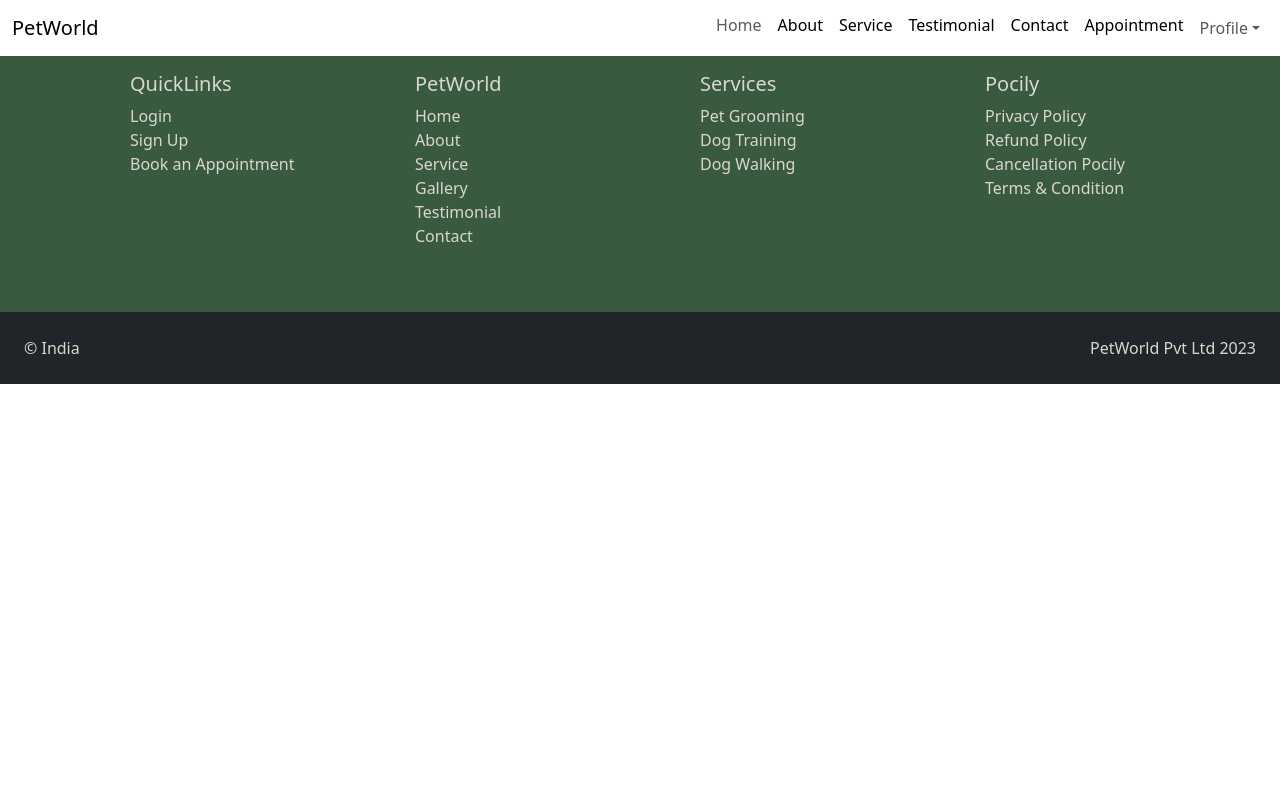
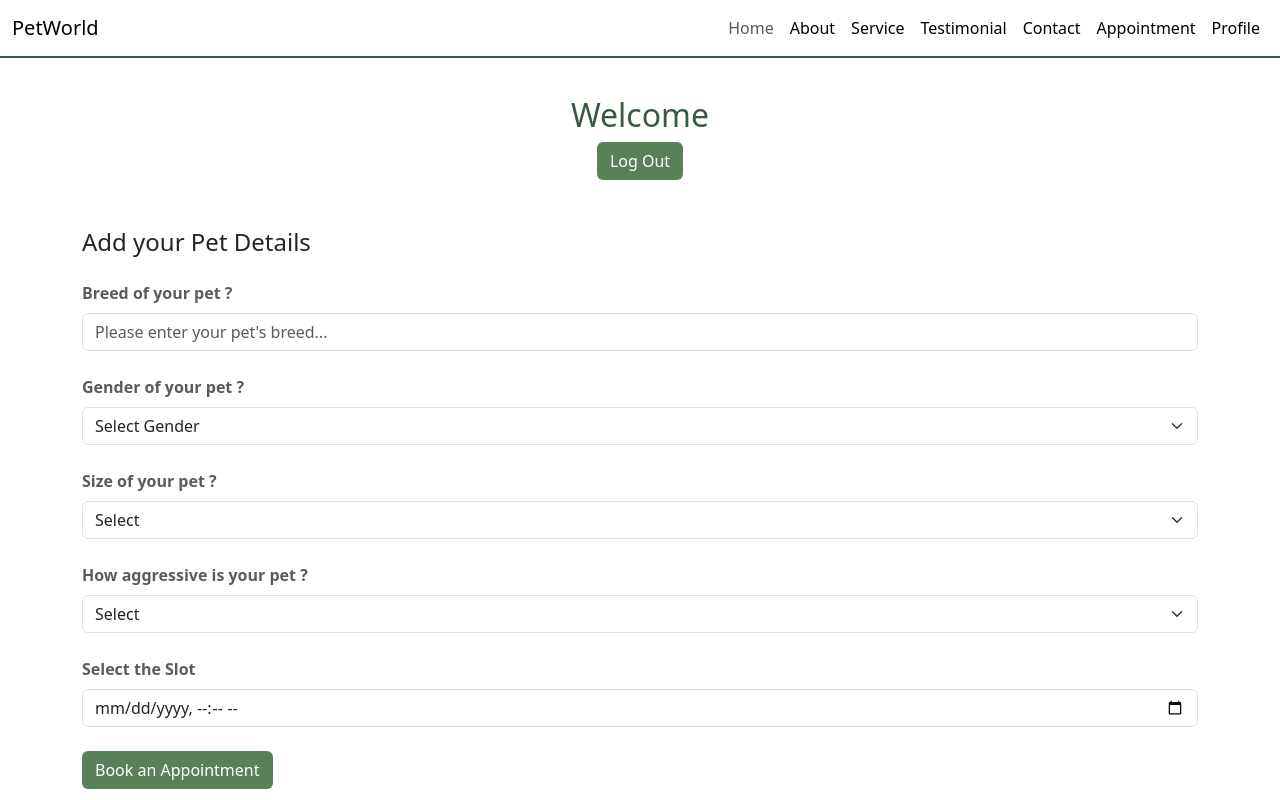
Before and after one commit to Lavanya-Sathya/PetWorld, a React (Vite) app: page /user in a window 1280 px wide. Shown: the top 800 px of the page. Built offline with nearby package versions, Linux system fonts and the light colour scheme; no server answers; the database is empty; sample sign-in values are in the browser's storage.

Commit message:
appointment-added

```diff
--- a/src/components/Header/Header.jsx
+++ b/src/components/Header/Header.jsx
@@ -1,13 +1,7 @@
 import React from "react";
-import { NavLink, Link, useNavigate } from "react-router-dom";
+import { NavLink, Link } from "react-router-dom";
 const Header = () => {
-  const navigate = useNavigate();
   const userId = JSON.parse(sessionStorage.getItem("Token"));
-  const handleLogOut = () => {
-    sessionStorage.removeItem("Token");
-    alert("Logged Out Successfully");
-    navigate("/");
-  };
   return (
     <nav
       className="navbar navbar-expand-lg navbar-light fixed-top"
@@ -59,32 +53,9 @@ const Header = () => {
               Appointment
             </NavLink>
             {userId ? (
-              <>
-                <li class="nav-item dropdown">
-                  <Link
-                    class="nav-link dropdown-toggle"
-                    to="/user"
-                    id="navbarDropdown"
-                    role="button"
-                    data-bs-toggle="dropdown"
-                    aria-expanded="false"
-                  >
-                    Profile
-                  </Link>
-                  <ul class="dropdown-menu" aria-labelledby="navbarDropdown">
-                    <li>
-                      <Link class="dropdown-item" to="/user">
-                        UserName
-                      </Link>
-                    </li>
-                    <li>
-                      <Link class="dropdown-item" onClick={handleLogOut}>
-                        Log Out
-                      </Link>
-                    </li>
-                  </ul>
-                </li>
-              </>
+              <NavLink className="nav-link linkHeader" to="/user">
+                Profile
+              </NavLink>
             ) : (
               <NavLink className="nav-link linkHeader" to="/login">
                 Login
--- a/src/components/Testimonial/Testimonial.jsx
+++ b/src/components/Testimonial/Testimonial.jsx
@@ -111,7 +111,7 @@ const Testimonial = () => {
             data-bs-slide="prev"
           >
             <span aria-hidden="true">
-              <i class="bi bi-chevron-left text-dark fs-5"></i>
+              <i className="bi bi-chevron-left text-dark fs-5"></i>
             </span>
             <span className="visually-hidden text-dark">Previous</span>
           </button>
@@ -122,7 +122,7 @@ const Testimonial = () => {
             data-bs-slide="next"
           >
             <span aria-hidden="true">
-              <i class="bi bi-chevron-right text-dark fs-5"></i>
+              <i className="bi bi-chevron-right text-dark fs-5"></i>
             </span>
             <span className="visually-hidden">Next</span>
           </button>
--- a/src/index.scss
+++ b/src/index.css
@@ -3,20 +3,20 @@ body {
   padding: 0;
   box-sizing: border-box;
 }
-$color1: #dad7cd;
+/* $color1: #dad7cd;
 $color2: #588157;
 $color3: #a3b18a;
-$color4: #3a5a40;
+$color4: #3a5a40; */
 
 .heading {
-  color: $color4;
+  color: #3a5a40;
 }
 .subHeading {
-  color: $color2;
+  color: #588157;
 }
 .custom-dark {
-  background-color: $color4;
-  color: $color1;
+  background-color: #3a5a40;
+  color: #dad7cd;
 }
 .linkHeader {
   padding: 5px 3px;
@@ -24,27 +24,27 @@ $color4: #3a5a40;
   cursor: pointer;
 }
 .linkHeader:hover {
-  border: 1px solid $color2;
-  color: $color1;
+  border: 1px solid #588157;
+  color: #dad7cd;
 }
 
 .btnCarousel1 {
   color: white;
-  background-color: $color2;
+  background-color: #588157;
 }
 .btnCarousel1:hover {
-  background-color: $color4;
+  background-color: #3a5a40;
   color: white;
 }
 input:focus {
   outline: none !important;
 }
-// Card shadow
+/* // Card shadow */
 .card {
   box-shadow: 0 4px 8px 0 rgba(0, 0, 0, 0.2), 0 6px 10px 0 rgba(0, 0, 0, 0.19);
 }
 
-// Login and signup page
+/* // Login and signup page */
 .displaySign {
   display: block;
 }
--- a/src/main.jsx
+++ b/src/main.jsx
@@ -1,7 +1,7 @@
 import React from "react";
 import ReactDOM from "react-dom/client";
 import App from "./App.jsx";
-import "./index.scss";
+import "./index.css";
 
 ReactDOM.createRoot(document.getElementById("root")).render(
   <React.StrictMode>
--- a/src/pages/UserHome.jsx
+++ b/src/pages/UserHome.jsx
@@ -1,16 +1,195 @@
-import React, { useEffect } from "react";
+import React, { useState, useEffect } from "react";
 import { useNavigate } from "react-router-dom";
+import { db } from "../components/Firebase/Firebase";
+import {
+  collection,
+  onSnapshot,
+  query,
+  where,
+  addDoc,
+} from "firebase/firestore";
+
 const UserHome = () => {
   const navigate = useNavigate();
+
+  // To store current user information
+  const [user, setUser] = useState(null);
+  const userId = JSON.parse(sessionStorage.getItem("Token"));
   useEffect(() => {
     // authorization not provided to home page if the token is expired
-    const userId = JSON.parse(sessionStorage.getItem("Token"));
     if (!userId) {
       alert("Session Expired.Please Log in again to continue");
       navigate("/");
     }
+    // Fetch the current user data from the firebase
+    const fetchUserData = async () => {
+      try {
+        const snapshot = await onSnapshot(
+          query(collection(db, "users"), where("uid", "==", userId)),
+          (querySnapshot) => {
+            // const postsArray = [];
+            querySnapshot.forEach((doc) => {
+              // console.log(doc.id, " => ", doc.data());
+              setUser({ id: doc.id, data: doc.data() });
+            });
+            console.log(user);
+          }
+        );
+      } catch (error) {
+        console.error("Error fetching user data:", error);
+      }
+    };
+    fetchUserData();
   }, []);
-  return <div className="container">UserHome</div>;
+  // logout from the current user session
+  const handleLogOut = (e) => {
+    e.preventDefault();
+    const confirmLogOut = confirm("Are you sure you want to Log Out?");
+    if (confirmLogOut) {
+      sessionStorage.removeItem("Token");
+      alert("Logged Out Successfully");
+      navigate("/");
+    }
+  };
+
+  const [breed, setBreed] = useState(null);
+  const [gender, setGender] = useState(null);
+  const [size, setSize] = useState(null);
+  const [aggressive, setAggressive] = useState(null);
+  const [dateTime, setDateTime] = useState(null);
+
+  const handleAppointment = () => {
+    try {
+      addDoc(collection(db, "pets"), {
+        uid: userId,
+        breed: breed,
+        gender: gender,
+        size: size,
+        aggressive: aggressive,
+        dateTime: dateTime,
+      });
+      alert("You have booked your appointment successfully");
+    } catch (error) {
+      // const errorCode = error.code;
+      // const errorMessage = error.message;
+      // ..
+      alert(error.message);
+    }
+  };
+  return (
+    <div className="container my-5">
+      <h2 className="text-center pt-5 heading">
+        Welcome {user?.data?.username}
+      </h2>
+      <div className="w-100 pb-5 d-flex justify-content-ceneter">
+        <button
+          className="btn btnCarousel1 w-40 "
+          style={{ margin: "auto" }}
+          onClick={(e) => handleLogOut(e)}
+        >
+          Log Out
+        </button>
+      </div>
+      <h4>Add your Pet Details</h4>
+      <div className="mt-2">
+        <div className="mt-4">
+          <label htmlFor="breed" className="form-label text-muted fs-6 fw-bold">
+            Breed of your pet ?
+          </label>
+          <input
+            type="text"
+            className="form-control"
+            placeholder="Please enter your pet's breed..."
+            value={breed}
+            onChange={(e) => setBreed(e.target.value)}
+          />
+        </div>
+        <div className="mt-4">
+          <label
+            htmlFor="gender"
+            className="form-label text-muted fs-6 fw-bold"
+          >
+            Gender of your pet ?
+          </label>
+          <select
+            name=""
+            id="gender"
+            className="form-select"
+            value={gender}
+            onChange={(e) => setGender(e.target.value)}
+          >
+            <option value="" className="optHover">
+              Select Gender
+            </option>
+
+            <option value="Female" className="optHover">
+              Female
+            </option>
+            <option value="Male" className="optHover">
+              Male
+            </option>
+          </select>
+        </div>
+        <div className="mt-4">
+          <label htmlFor="size" className="form-label text-muted fs-6 fw-bold">
+            Size of your pet ?
+          </label>
+          <select
+            name=""
+            id="size"
+            className="form-select"
+            value={size}
+            onChange={(e) => setSize(e.target.value)}
+          >
+            <option value="">Select </option>
+            <option value="Small">Small</option>
+            <option value="Medium">Medium</option>
+            <option value="Large">Large</option>
+          </select>
+        </div>
+        <div className="mt-4">
+          <label
+            htmlFor="aggressive"
+            className="form-label text-muted fs-6 fw-bold"
+          >
+            How aggressive is your pet ?
+          </label>
+          <select
+            name=""
+            id="aggressive"
+            className="form-select"
+            value={aggressive}
+            onChange={(e) => setAggressive(e.target.value)}
+          >
+            <option value="">Select </option>
+            <option value="Small">Low</option>
+            <option value="Medium">Medium</option>
+            <option value="Large">Large</option>
+          </select>
+        </div>
+        <div className="mt-4">
+          <label
+            htmlFor="dateTime"
+            className="form-label text-muted fs-6 fw-bold"
+          >
+            Select the Slot
+          </label>
+          <input
+            type="datetime-local"
+            className="form-control"
+            id="dateTime"
+            value={dateTime}
+            onChange={(e) => setDateTime(e.target.value)}
+          />
+        </div>
+        <div className="mt-4">
+          <button className="btn btnCarousel1" onClick={handleAppointment}>
+            Book an Appointment
+          </button>
+        </div>
+      </div>
+    </div>
+  );
 };
 
 export default UserHome;
```
